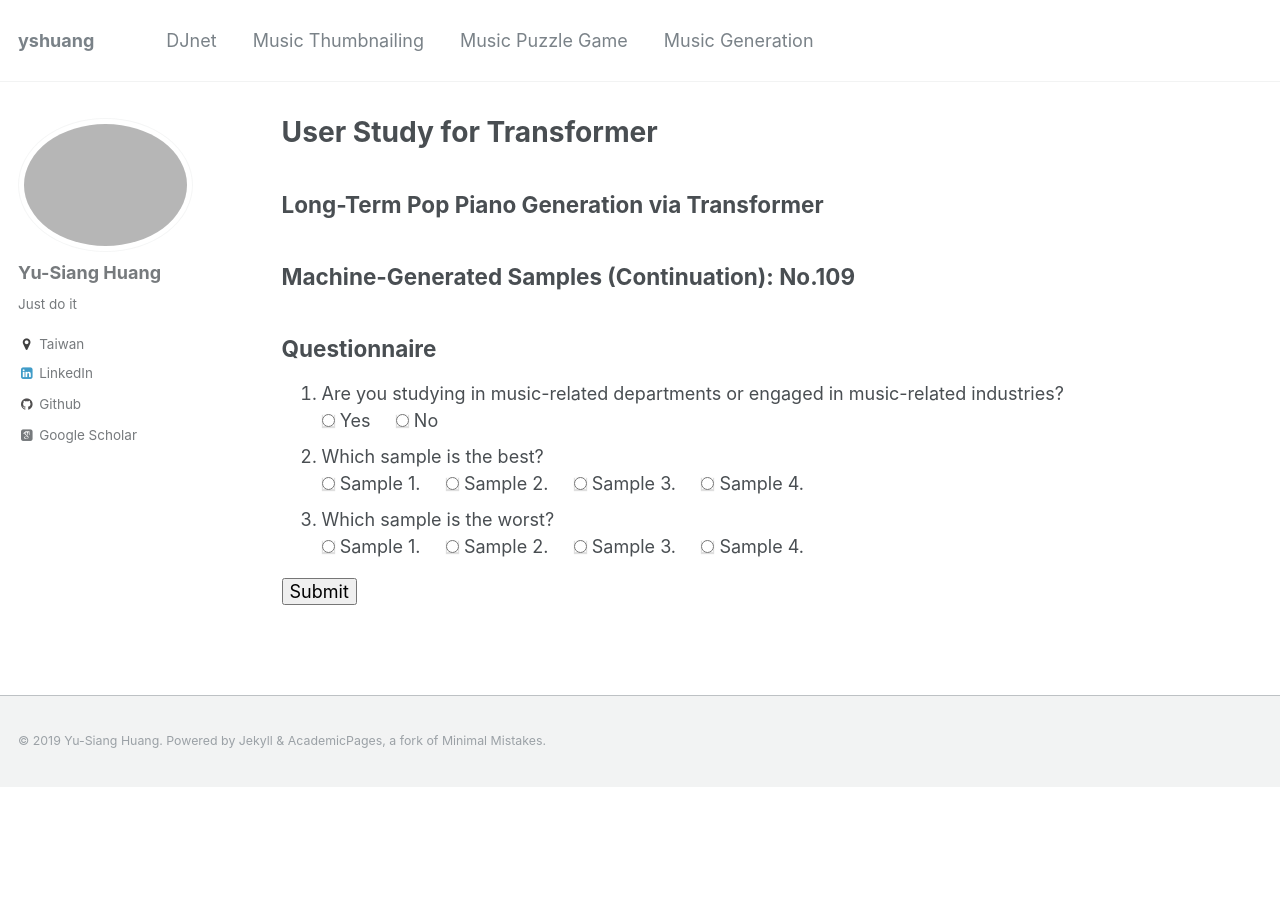
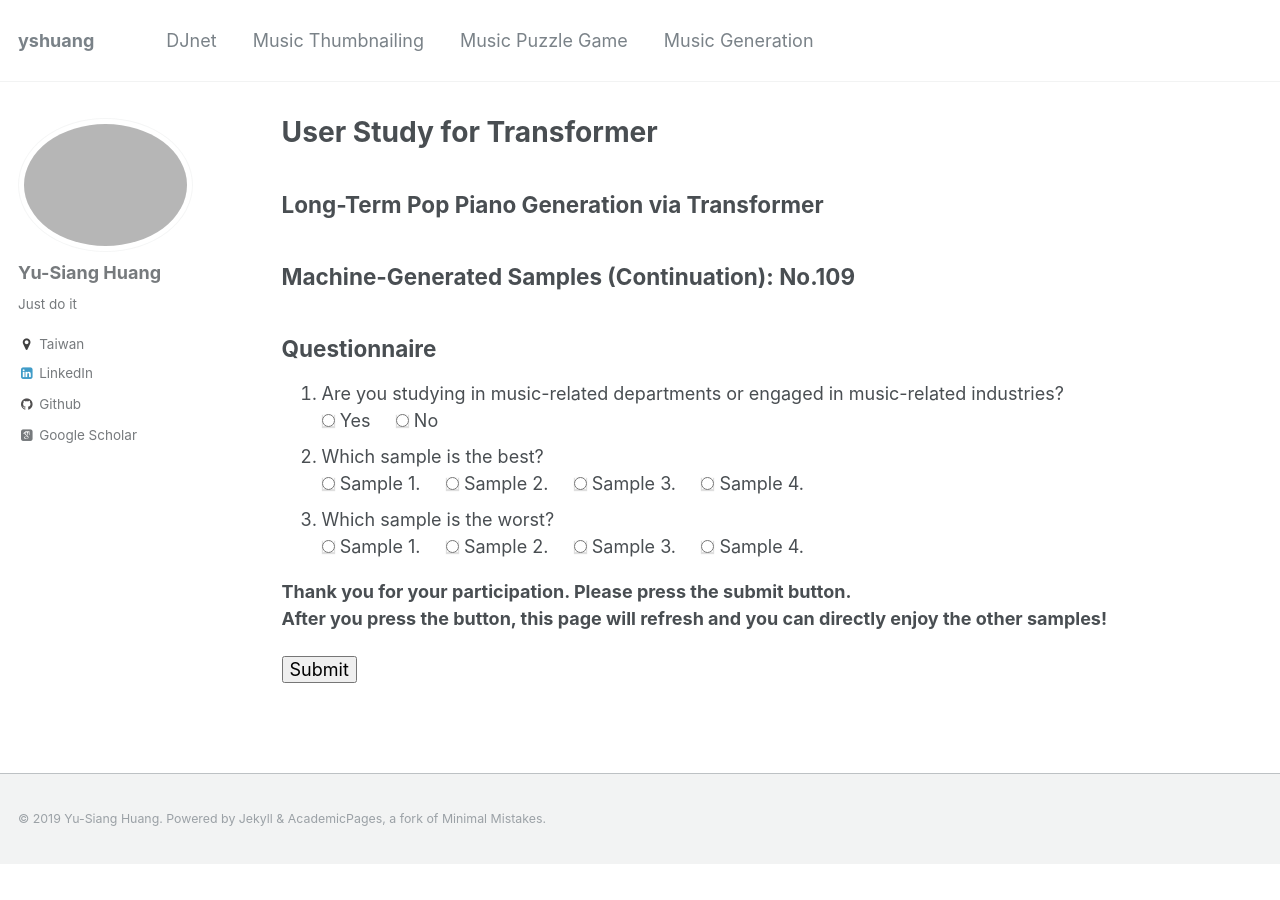
Before and after one commit to remyhuang/remyhuang.github.io, a Jekyll site: the page built from _pages/music_generation.html, in a window 1280 px wide. Built offline with Jekyll 4.4.1, drawn with Linux system fonts in a browser that asks for light colours; some web fonts are replaced.

Commit message:
Update music_generation.html

```diff
--- a/_pages/music_generation.html
+++ b/_pages/music_generation.html
@@ -116,6 +116,12 @@ author_profile: true
             </li>
         </ol>
         <!-- submit button -->
+        <p>
+            <strong>
+                Thank you for your participation. Please press the submit button. <br>
+                After you press the button, this page will refresh and you can directly enjoy the other samples!
+            </strong>
+        </p>
         <button type="submit" onclick="myGetItem()">Submit</button>
     </body>
 </html>
```
Also changed, not shown: other parts of _pages/music_generation.html (+1 -1 lines).
